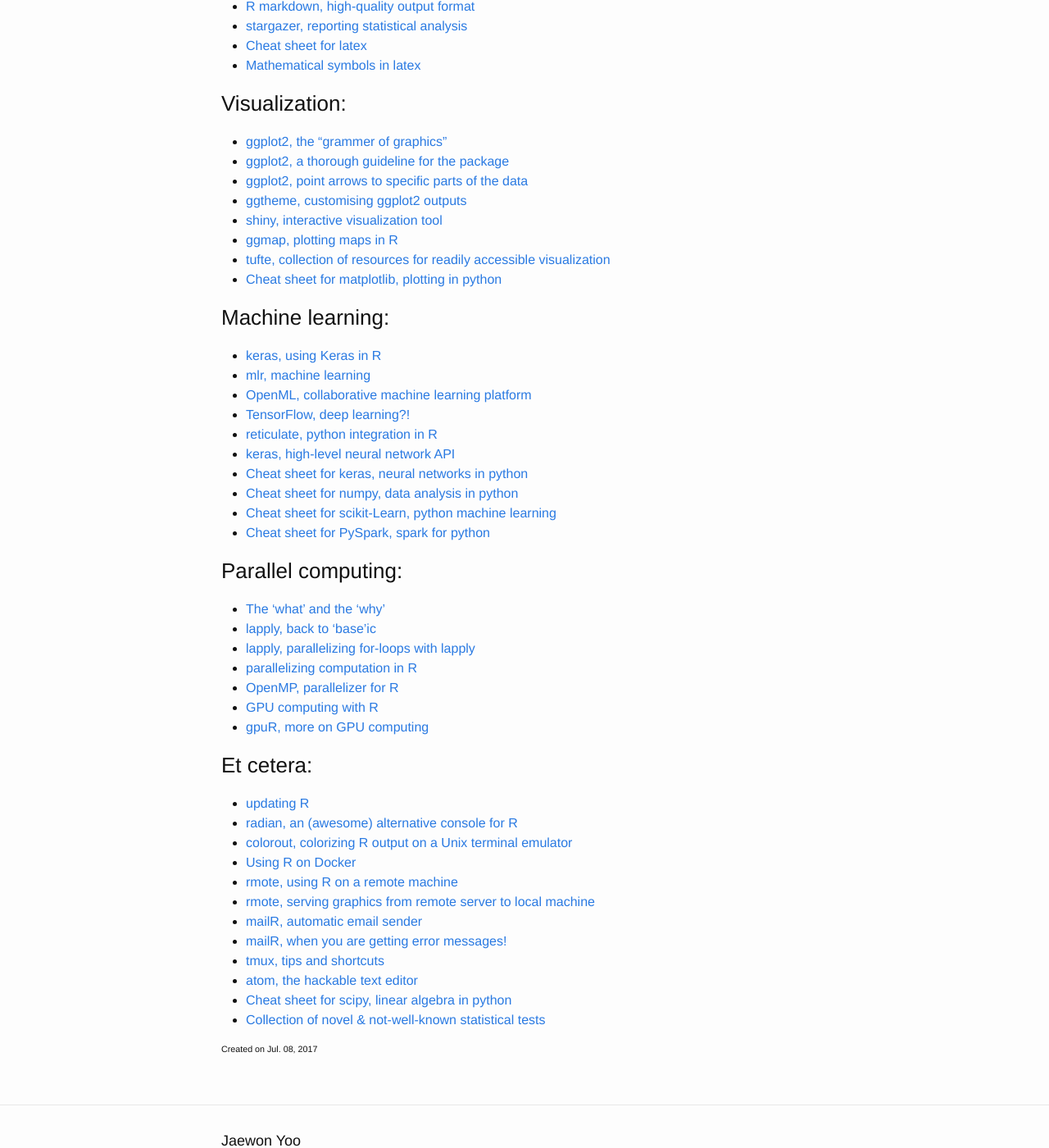
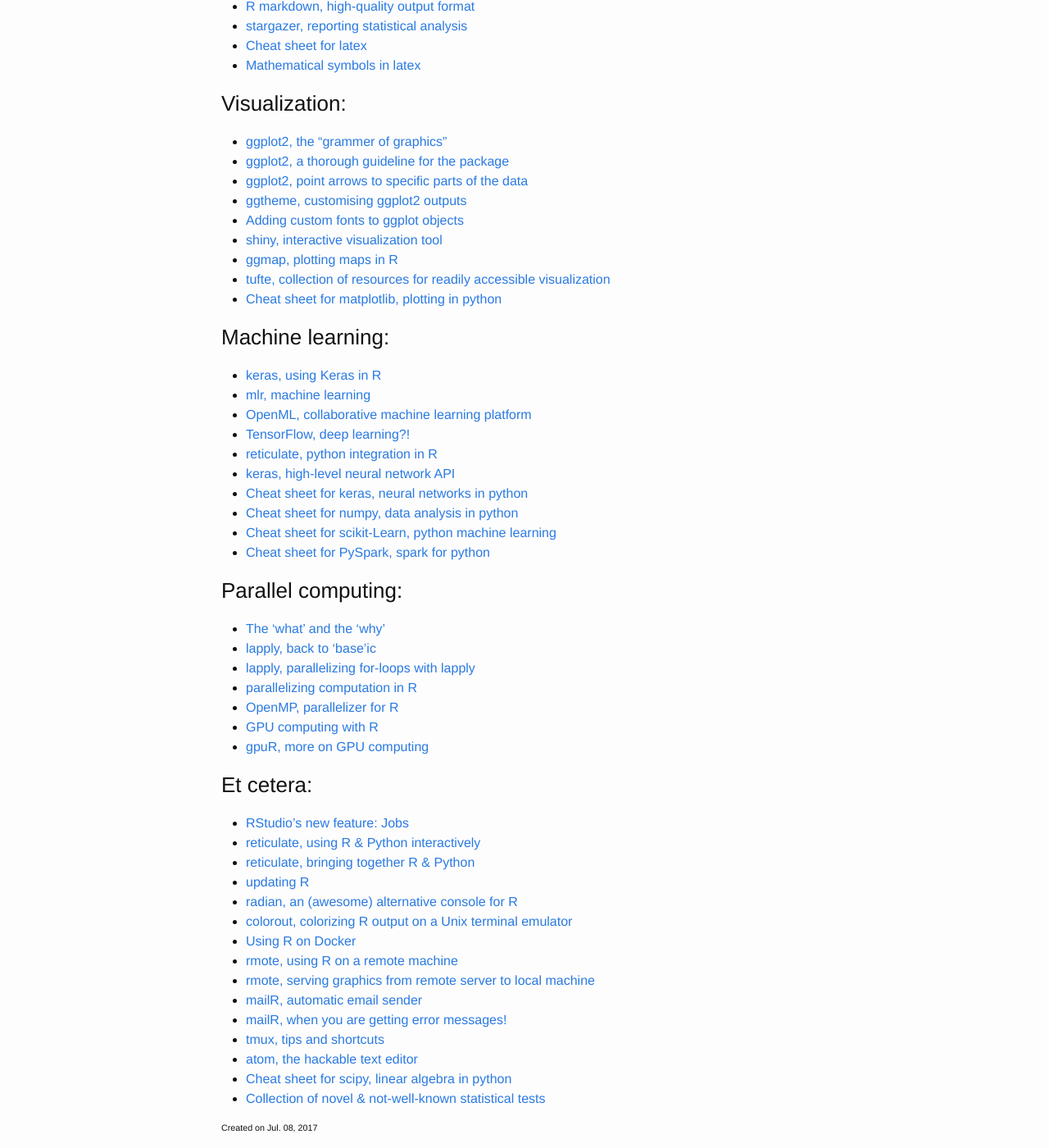
Before and after one commit to j1yoo/j1yoo.github.io, a Jekyll site: the page built from _posts/2019-02-20-useful_r_packages.md, in a window 1280 px wide and 1400 px high, scrolled down 846 px. Shown: the whole window at 82% size. Built offline with Jekyll 4.4.1, drawn with Linux system fonts in a browser that asks for light colours.

Commit message:
Update 2019-02-20-useful_r_packages.md

```diff
--- a/_posts/2019-02-20-useful_r_packages.md
+++ b/_posts/2019-02-20-useful_r_packages.md
@@ -37,6 +37,7 @@
 * [ggplot2, a thorough guideline for the package](http://www.sthda.com/english/wiki/be-awesome-in-ggplot2-a-practical-guide-to-be-highly-effective-r-software-and-data-visualization)
 * [ggplot2, point arrows to specific parts of the data](https://www.r-bloggers.com/point-arrows-to-specific-parts-of-the-data/amp/)
 * [ggtheme, customising ggplot2 outputs](https://ggplot2.tidyverse.org/reference/ggtheme.html)
+* [Adding custom fonts to ggplot objects](https://www.r-bloggers.com/adding-custom-fonts-to-ggplot-in-r/amp/)
 * [shiny, interactive visualization tool](http://rstudio.github.io/shiny/tutorial/)
 * [ggmap, plotting maps in R](https://github.com/dkahle/ggmap)
 * [tufte, collection of resources for readily accessible visualization](http://motioninsocial.com/tufte/#introduction)
@@ -64,6 +65,9 @@
 * [gpuR, more on GPU computing](https://www.r-bloggers.com/r-gpu-programming-for-all-with-gpur/)
 
 ### Et cetera:
+* [RStudio's new feature: Jobs](https://www.r-bloggers.com/rstudio-1-2-preview-jobs/amp/)
+* [reticulate, using R & Python interactively](https://www.r-bloggers.com/r-and-python-using-reticulate-to-get-the-best-of-both-worlds/amp/)
+* [reticulate, bringing together R & Python](https://www.r-bloggers.com/the-reticulate-package-solves-the-hardest-problem-in-data-science-people/amp/)
 * [updating R](https://www.r-bloggers.com/updating-r/)
 * [radian, an (awesome) alternative console for R](https://github.com/randy3k/radian)
 * [colorout, colorizing R output on a Unix terminal emulator](https://github.com/jalvesaq/colorout)
```
